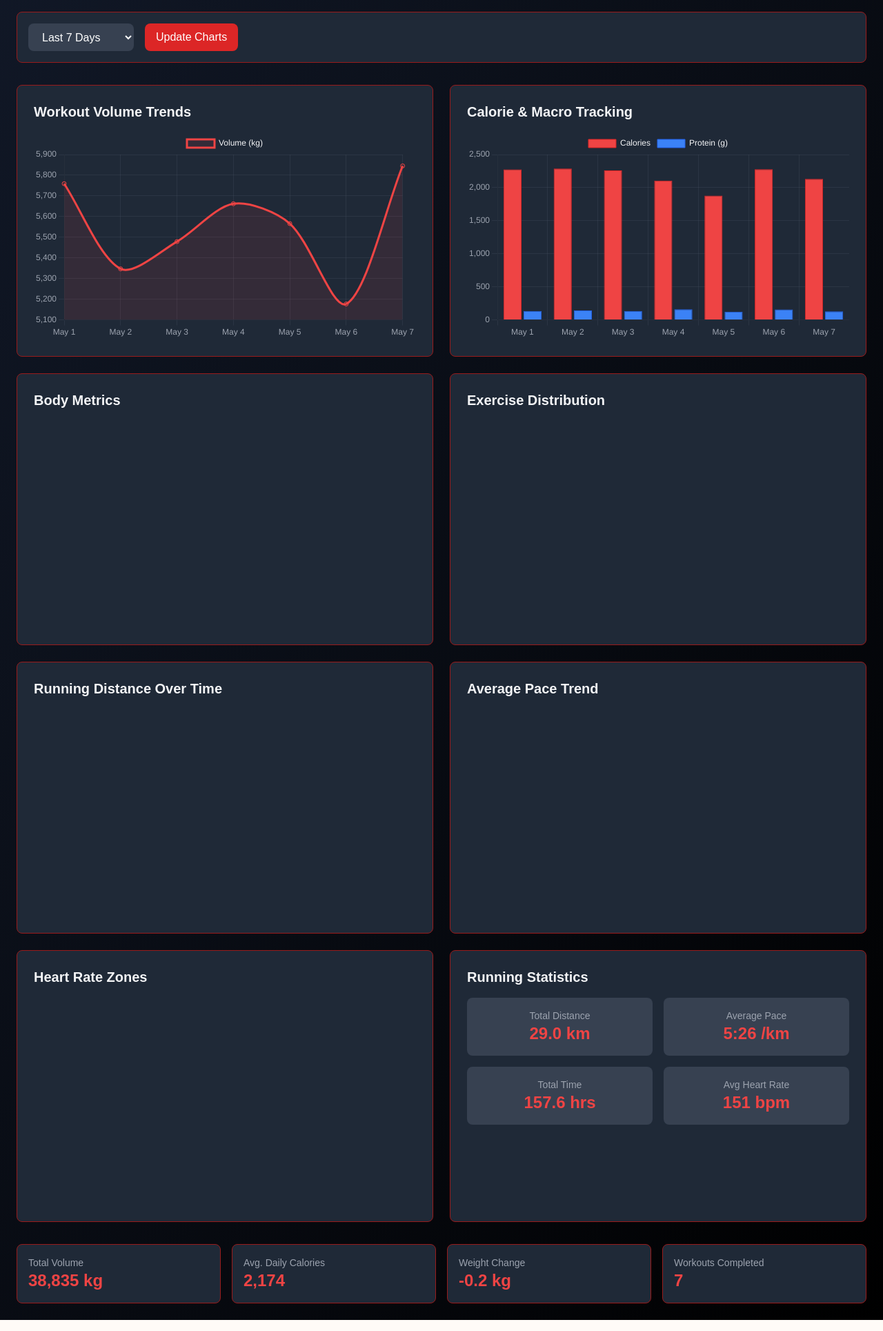
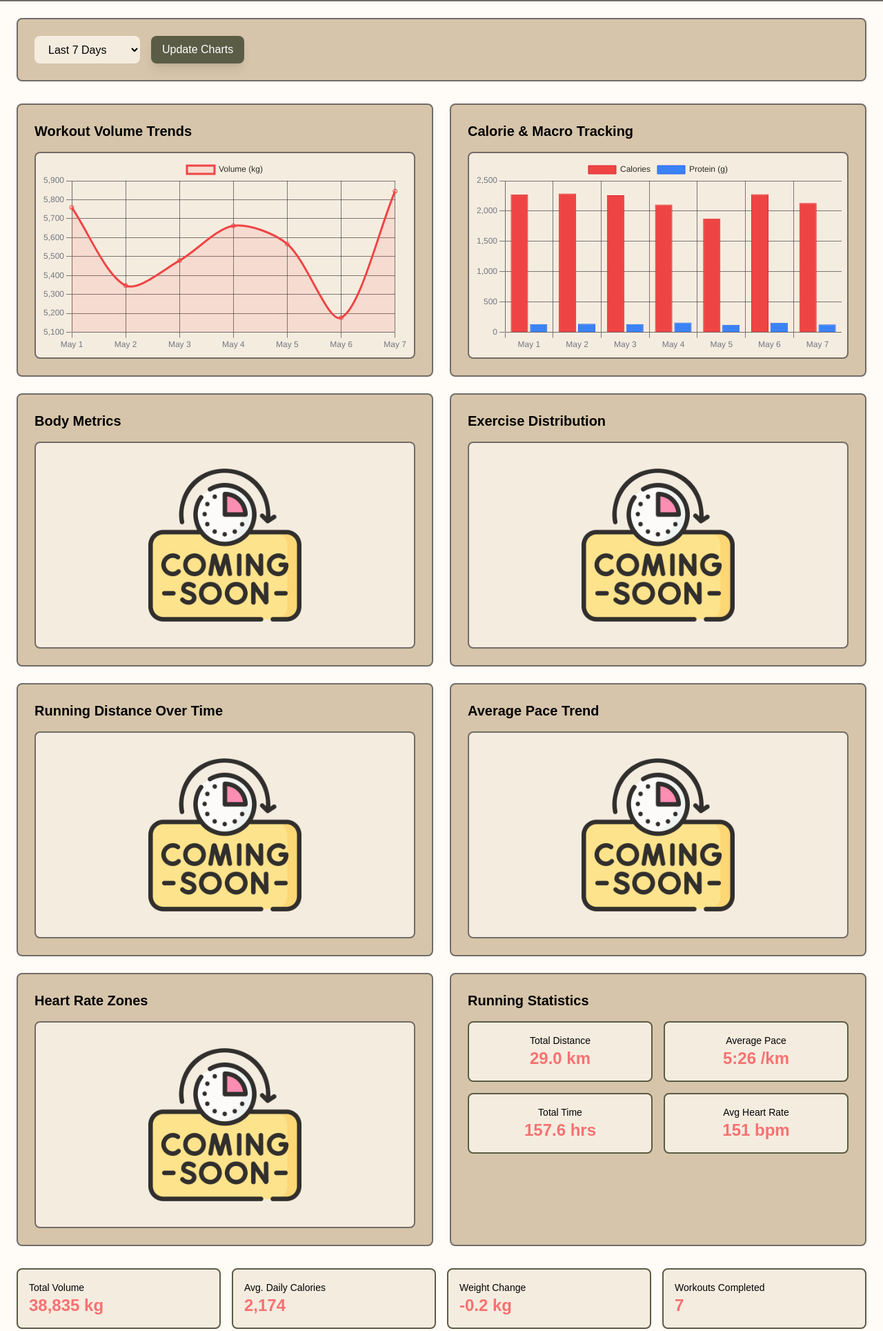
Before and after one commit to Alazca/official_coach, a plain HTML site: page frontend/pages/metrics_menu.html in a window 1280 px wide. Shown: the part 80-2009 px from the top of the page at 69% size. Drawn offline with nearby package versions, Linux system fonts and the light colour scheme; a script that the page names is missing.

Commit message:
theme changes

```diff
--- a/frontend/assets/style.css
+++ b/frontend/assets/style.css
@@ -49,13 +49,17 @@
     color: var(--bg-alt);
 }
 
-#chatWindow, #chatInput, .prompt-button, input, textarea, .goals {
+#chatWindow, #chatInput, .prompt-button, input, textarea{
     background-color: var(--surface);
     color: var(--text);
 }
-.prompt-button:hover, .chat-bubble, .self-start {
+.prompt-button:hover, .chat-bubble, .self-start, #timeRange{
     background-color: var(--bg-light);
     color: var(--text);
+}
+.goals, .running {
+    background-color: var(--bg-light);
+    border: 2px solid var(--primary);
 }
 #foodLoggerResults {
     background-color: var(--surface);
@@ -101,10 +105,11 @@ label {
     border: 2px solid var(--border);
     padding: 1.5rem;
 }
-.side-bar {
+.side-bar, .chart-container {
     background-color: var(--bg-light);
     border: 2px solid var(--border);
 }
+
 .pb {
     padding-bottom: 1.5rem;
 }
--- a/frontend/js/metrics_menu.js
+++ b/frontend/js/metrics_menu.js
@@ -4,3 +4,6 @@ const MetricsDashboard = (() => {
     // apiEndpoint: '/api/workouts', // Keep if needed for other dashboard actions
     homePath: "/dashboard", // Path to navigate home
   };
+
+
+})();
--- a/frontend/js/visualization.js
+++ b/frontend/js/visualization.js
@@ -52,25 +52,25 @@ const DataVisualizationModule = (() => {
           plugins: {
             legend: {
               labels: {
-                color: "#f3f4f6",
+                color: "#2c2d25",
               },
             },
           },
           scales: {
             x: {
               grid: {
-                color: "rgba(75, 85, 99, 0.3)",
+                color: "rgba(30, 30, 30, 0.57)",
               },
               ticks: {
-                color: "#9ca3af",
+                color: "#717780",
               },
             },
             y: {
               grid: {
-                color: "rgba(75, 85, 99, 0.3)",
+                color: "rgba(30, 30, 30, 0.57)",
               },
               ticks: {
-                color: "#9ca3af",
+                color: "#717780",
               },
             },
           },
@@ -110,25 +110,25 @@ const DataVisualizationModule = (() => {
           plugins: {
             legend: {
               labels: {
-                color: "#f3f4f6",
+                color: "#2c2d25",
               },
             },
           },
           scales: {
             x: {
               grid: {
-                color: "rgba(75, 85, 99, 0.3)",
+                color: "rgba(30, 30, 30, 0.57)",
               },
               ticks: {
-                color: "#9ca3af",
+                color: "#717780",
               },
             },
             y: {
               grid: {
-                color: "rgba(75, 85, 99, 0.3)",
+                color: "rgba(30, 30, 30, 0.57)",
               },
               ticks: {
-                color: "#9ca3af",
+                color: "#717780",
               },
             },
           },
--- a/frontend/pages/metrics_menu.html
+++ b/frontend/pages/metrics_menu.html
@@ -16,6 +16,9 @@
         height: 300px;
         width: 100%;
         margin: 0 auto;
+        display: flex;
+        justify-content: center;
+        align-items: center;
       }
 
       /* Responsive chart sizing */
@@ -36,16 +39,16 @@
       }
     </style>
   </head>
-  <body class="bg-gradient-to-br from-gray-900 to-black text-gray-100">
+  <body>
     <nav
-      class="w-full flex justify-between items-center px-6 py-4 bg-black border-b border-red-800"
+      class="navbar w-full flex justify-between items-center px-6 py-4"
     >
-      <h1 class="text-4xl font-bold text-white"><a href="/dashboard">COACH</a></h1>
-      <h1 class="text-2xl font-bold text-white">Data Dashboard</h1>
+      <h1 class="text-4xl font-bold"><a href="/dashboard">COACH</a></h1>
+      <h1 class="text-2xl font-bold">Data Dashboard</h1>
       <div class="flex gap-4">
         <button
           onclick="window.location.href='/dashboard'"
-          class="bg-gradient-to-r from-red-600 to-red-700 text-white px-6 py-2 rounded-lg"
+          class="bar-button px-6 py-2 rounded-lg shadow-lg transition"
         >
           Home
         </button>
@@ -54,11 +57,11 @@
 
     <div class="max-w-7xl mx-auto p-6">
       <!-- Filters -->
-      <div class="mb-8 bg-gray-800 p-4 rounded-lg border border-red-800">
+      <div class="gentextbg mb-8 rounded-lg border">
         <div class="flex gap-4">
           <select
             id="timeRange"
-            class="bg-gray-700 text-white px-4 py-2 rounded-lg"
+            class="px-4 py-2 rounded-lg"
           >
             <option value="7">Last 7 Days</option>
             <option value="30">Last 30 Days</option>
@@ -66,7 +69,7 @@
           </select>
           <button
             id="updateCharts"
-            class="bg-red-600 text-white px-4 py-2 rounded-lg hover:bg-red-700"
+            class="send-button px-4 py-2 rounded-lg shadow-lg transition"
           >
             Update Charts
           </button>
@@ -76,86 +79,91 @@
       <!-- Charts Grid -->
       <div class="grid grid-cols-1 md:grid-cols-2 gap-6">
         <!-- Workout Volume Chart -->
-        <div class="bg-gray-800 p-6 rounded-lg border border-red-800">
+        <div class="gentextbg p-6 rounded-lg">
           <h3 class="text-xl font-bold mb-4">Workout Volume Trends</h3>
-          <div class="chart-container">
+          <div class="chart-container rounded-lg p-2">
             <canvas id="volumeChart"></canvas>
           </div>
         </div>
 
         <!-- Nutrition Chart -->
-        <div class="bg-gray-800 p-6 rounded-lg border border-red-800">
+        <div class="gentextbg p-6 rounded-lg">
           <h3 class="text-xl font-bold mb-4">Calorie & Macro Tracking</h3>
-          <div class="chart-container">
+          <div class="chart-container rounded-lg p-2">
             <canvas id="nutritionChart"></canvas>
           </div>
         </div>
 
-        <!-- Body Metrics -->
-        <div class="bg-gray-800 p-6 rounded-lg border border-red-800">
+        <!-- Body Metrics (WIP) -->
+        <div class="gentextbg p-6 rounded-lg">
           <h3 class="text-xl font-bold mb-4">Body Metrics</h3>
-          <div class="chart-container">
-            <canvas id="weightChart"></canvas>
+          <div class="chart-container rounded-lg p-2">
+            <img src="../assets/comingsoon.png" alt="Coming Soon" class="w-5/12 opacity-80"/>
+            <!-- <canvas id="weightChart"></canvas> -->
           </div>
         </div>
 
-        <!-- Exercise Distribution -->
-        <div class="bg-gray-800 p-6 rounded-lg border border-red-800">
+        <!-- Exercise Distribution (WIP) -->
+        <div class="gentextbg p-6 rounded-lg">
           <h3 class="text-xl font-bold mb-4">Exercise Distribution</h3>
-          <div class="chart-container">
-            <canvas id="exerciseChart"></canvas>
+          <div class="chart-container rounded-lg p-2">
+            <img src="../assets/comingsoon.png" alt="Coming Soon" class="w-5/12 opacity-80"/>
+            <!-- <canvas id="exerciseChart"></canvas> -->
           </div>
         </div>
 
-        <!-- Running Distance Chart -->
-        <div class="bg-gray-800 p-6 rounded-lg border border-red-800">
+        <!-- Running Distance Chart (WIP) -->
+        <div class="gentextbg p-6 rounded-lg border border-red-800">
           <h3 class="text-xl font-bold mb-4">Running Distance Over Time</h3>
-          <div class="chart-container">
-            <canvas id="distanceChart"></canvas>
+          <div class="chart-container rounded-lg p-2">
+            <img src="../assets/comingsoon.png" alt="Coming Soon" class="w-5/12 opacity-80"/>
+            <!-- <canvas id="distanceChart"></canvas> -->
           </div>
         </div>
 
-        <!-- Running Pace Chart -->
-        <div class="bg-gray-800 p-6 rounded-lg border border-red-800">
+        <!-- Running Pace Chart (WIP) -->
+        <div class="gentextbg p-6 rounded-lg">
           <h3 class="text-xl font-bold mb-4">Average Pace Trend</h3>
-          <div class="chart-container">
-            <canvas id="paceChart"></canvas>
+          <div class="chart-container rounded-lg p-2">
+            <img src="../assets/comingsoon.png" alt="Coming Soon" class="w-5/12 opacity-80"/>
+            <!-- <canvas id="paceChart"></canvas> -->
           </div>
         </div>
 
-        <!-- Heart Rate Chart -->
-        <div class="bg-gray-800 p-6 rounded-lg border border-red-800">
+        <!-- Heart Rate Chart (WIP) -->
+        <div class="gentextbg p-6 rounded-lg">
           <h3 class="text-xl font-bold mb-4">Heart Rate Zones</h3>
-          <div class="chart-container">
-            <canvas id="heartRateChart"></canvas>
+          <div class="chart-container rounded-lg p-2">
+            <img src="../assets/comingsoon.png" alt="Coming Soon" class="w-5/12 opacity-80"/>
+            <!-- <canvas id="heartRateChart"></canvas> -->
           </div>
         </div>
 
         <!-- Running Stats -->
-        <div class="bg-gray-800 p-6 rounded-lg border border-red-800">
+        <div class="gentextbg p-6 rounded-lg">
           <h3 class="text-xl font-bold mb-4">Running Statistics</h3>
           <div class="grid grid-cols-2 gap-4">
-            <div class="text-center p-4 bg-gray-700 rounded-lg">
-              <h4 class="text-sm text-gray-400">Total Distance</h4>
-              <div id="totalDistance" class="text-2xl font-bold text-red-500">
+            <div class="running text-center p-4 rounded-lg">
+              <h4 class="text-sm">Total Distance</h4>
+              <div id="totalDistance" class="text-2xl font-bold text-red-400">
                 0 km
               </div>
             </div>
-            <div class="text-center p-4 bg-gray-700 rounded-lg">
-              <h4 class="text-sm text-gray-400">Average Pace</h4>
-              <div id="avgPace" class="text-2xl font-bold text-red-500">
+            <div class="running text-center p-4 rounded-lg">
+              <h4 class="text-sm">Average Pace</h4>
+              <div id="avgPace" class="text-2xl font-bold text-red-400">
                 0:00 /km
               </div>
             </div>
-            <div class="text-center p-4 bg-gray-700 rounded-lg">
-              <h4 class="text-sm text-gray-400">Total Time</h4>
-              <div id="totalTime" class="text-2xl font-bold text-red-500">
+            <div class="running text-center p-4 rounded-lg">
+              <h4 class="text-sm">Total Time</h4>
+              <div id="totalTime" class="text-2xl font-bold text-red-400">
                 0 hrs
               </div>
             </div>
-            <div class="text-center p-4 bg-gray-700 rounded-lg">
-              <h4 class="text-sm text-gray-400">Avg Heart Rate</h4>
-              <div id="avgHeartRate" class="text-2xl font-bold text-red-500">
+            <div class="running text-center p-4 rounded-lg">
+              <h4 class="text-sm">Avg Heart Rate</h4>
+              <div id="avgHeartRate" class="text-2xl font-bold text-red-400">
                 0 bpm
               </div>
             </div>
@@ -165,25 +173,25 @@
 
       <!-- Stats Summary -->
       <div class="mt-8 grid grid-cols-1 md:grid-cols-4 gap-4">
-        <div class="bg-gray-800 p-4 rounded-lg border border-red-800">
-          <h4 class="text-sm text-gray-400">Total Volume</h4>
-          <div id="totalVolume" class="text-2xl font-bold text-red-500">
+        <div class="goals p-4 rounded-lg">
+          <h4 class="text-sm text-black">Total Volume</h4>
+          <div id="totalVolume" class="text-2xl font-bold text-red-400">
             0 kg
           </div>
         </div>
-        <div class="bg-gray-800 p-4 rounded-lg border border-red-800">
-          <h4 class="text-sm text-gray-400">Avg. Daily Calories</h4>
-          <div id="avgCalories" class="text-2xl font-bold text-red-500">0</div>
+        <div class="goals p-4 rounded-lg">
+          <h4 class="text-sm text-black">Avg. Daily Calories</h4>
+          <div id="avgCalories" class="text-2xl font-bold text-red-400">0</div>
         </div>
-        <div class="bg-gray-800 p-4 rounded-lg border border-red-800">
-          <h4 class="text-sm text-gray-400">Weight Change</h4>
-          <div id="weightChange" class="text-2xl font-bold text-red-500">
+        <div class="goals p-4 rounded-lg">
+          <h4 class="text-sm text-black">Weight Change</h4>
+          <div id="weightChange" class="text-2xl font-bold text-red-400">
             0 kg
           </div>
         </div>
-        <div class="bg-gray-800 p-4 rounded-lg border border-red-800">
-          <h4 class="text-sm text-gray-400">Workouts Completed</h4>
-          <div id="workoutCount" class="text-2xl font-bold text-red-500">0</div>
+        <div class="goals p-4 rounded-lg">
+          <h4 class="text-sm text-black">Workouts Completed</h4>
+          <div id="workoutCount" class="text-2xl font-bold text-red-400">0</div>
         </div>
       </div>
     </div>
```
